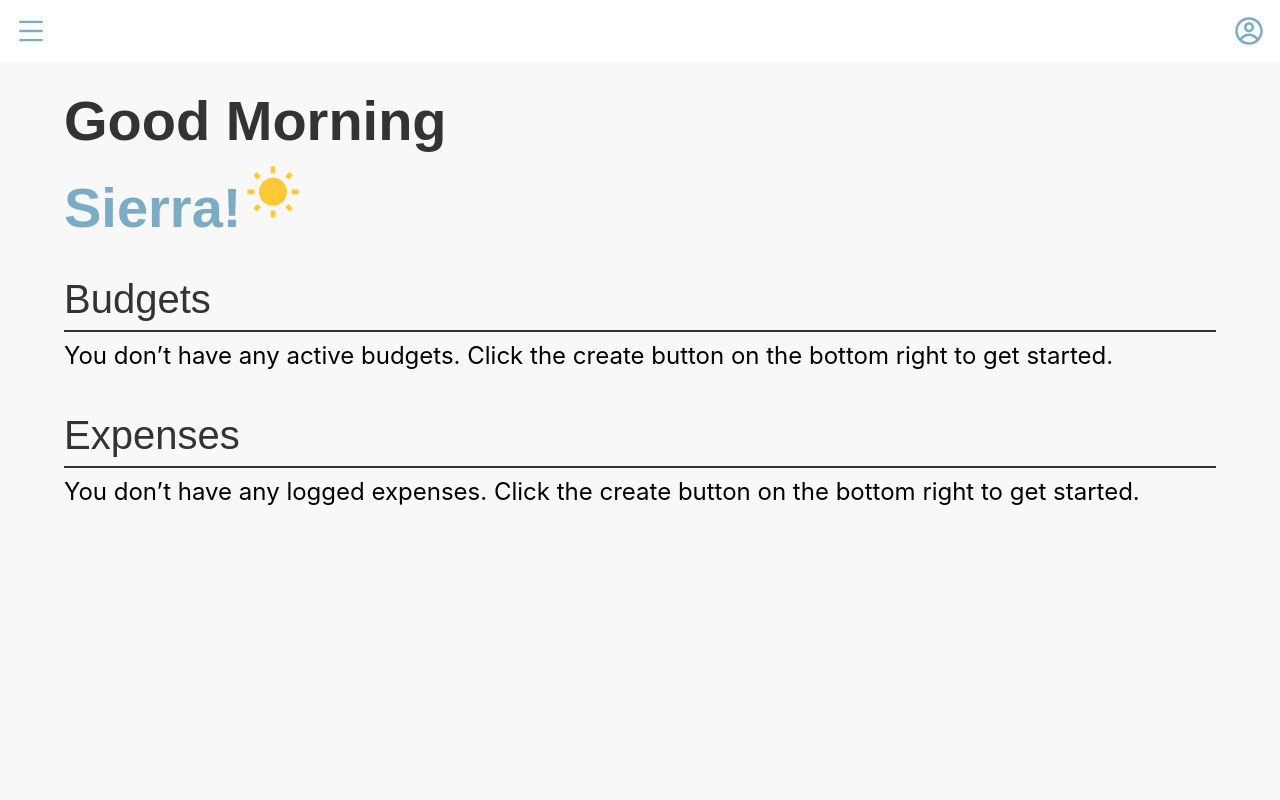
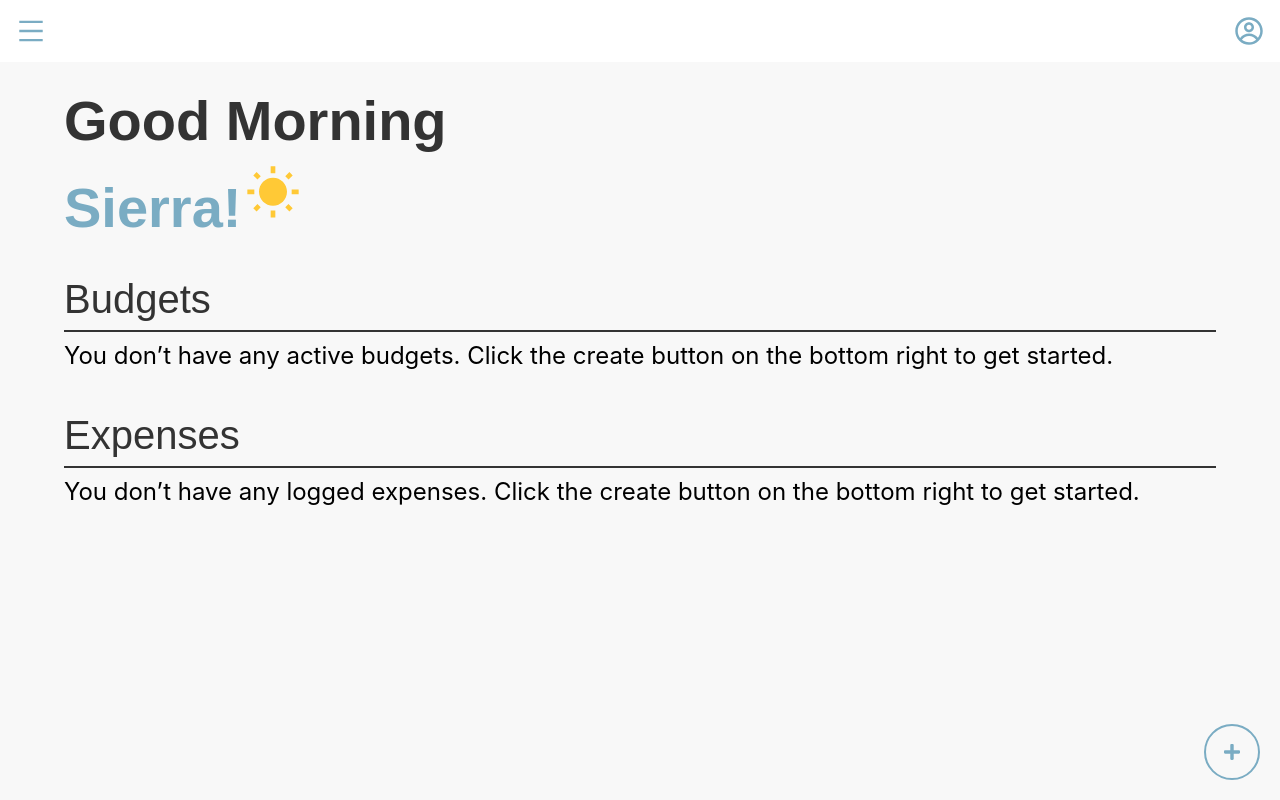
Before and after one commit to Patrickcpoole/simple-budget, a Next.js app in the folder frontend/: page /dashboard in a window 1280 px wide. Built offline with nearby package versions, Linux system fonts and the light colour scheme.

Commit message:
added create button and implemented functionality

```diff
--- a/frontend/app/dashboard/page.tsx
+++ b/frontend/app/dashboard/page.tsx
@@ -1,4 +1,4 @@
-"use client"
+'use client';
 
 import React from 'react';
 
@@ -10,12 +10,10 @@ import Expenses from '../../components/Expenses';
 import CreateButton from '../../components/CreateButton';
 
 // External UI Imports
-import { MdWbSunny } from "react-icons/md";
+import { MdWbSunny } from 'react-icons/md';
 import { Divider } from '@mantine/core';
 
-
 export default function Dashboard() {
-
 	interface Expense {
 		name: string;
 		amount: number;
@@ -28,22 +26,30 @@ export default function Dashboard() {
 		expenses: Expense[];
 	}
 
-    const budgets:Budget[] = [];
-    const expenses:Expense[] = [];
+	const budgets: Budget[] = [];
+	const expenses: Expense[] = [];
 
 	return (
+		<>
 			<div className='w-[90%] pt-4'>
-            <h1>Good Morning <br /><span className='text-primary flex'>Sierra!<MdWbSunny color={'#FFC936'} className='mt- ml-1'/></span></h1>
+				<h1>
+					Good Morning <br />
+					<span className='text-primary flex'>
+						Sierra!
+						<MdWbSunny color={'#FFC936'} className='mt- ml-1' />
+					</span>
+				</h1>
 				<h2 className='mt-4'>Budgets</h2>
-            <Divider size='sm' color='#333'/>
-            <Budgets budgets={budgets}/>
+				<Divider size='sm' color='#333' />
+				<Budgets budgets={budgets} />
 
 				<h2 className='mt-8'>Expenses</h2>
-            <Divider size='sm' color='#333'/>
-            <Expenses expenses={expenses}/>
+				<Divider size='sm' color='#333' />
+				<Expenses expenses={expenses} />
 				{/* <CreateBudget /> */}
 				{/* <CreateExpense /> */}
 			</div>
-
+			<CreateButton />
+		</>
 	);
 }
--- a/frontend/app/layout.tsx
+++ b/frontend/app/layout.tsx
@@ -11,12 +11,17 @@ import { Toaster } from 'react-hot-toast';
 const inter = Inter({ subsets: ['latin'] });
 
 import '@mantine/core/styles.css';
-import { ColorSchemeScript, MantineProvider } from '@mantine/core';
+import { ColorSchemeScript, MantineProvider, createTheme } from '@mantine/core';
 
 export const metadata: Metadata = {
 	title: 'Simple Budget',
 	description: 'The easiest budgeting app you will ever use.',
 };
+
+const theme = createTheme({
+  fontFamily: 'Open Sans, sans-serif',
+  primaryColor: 'var(--color-primary)',
+});
 
 export default function RootLayout({
 	children,
@@ -30,7 +35,13 @@ export default function RootLayout({
 			</head>
 			<body className='bg-background'>
 				<ReduxProvider>
-					<MantineProvider>
+				<MantineProvider
+      theme={{
+        colors: {
+          'primary': ['#7AACC3', '#7AACC3', '#7AACC3', '#7AACC3', '#7AACC3', '#7AACC3', '#7AACC3', '#7AACC3', '#7AACC3', '#7AACC3'],
+        },
+      }}
+    >
 						<header className=''>
 							<Navbar />
 						</header>
--- a/frontend/components/CreateButton.tsx
+++ b/frontend/components/CreateButton.tsx
@@ -1,20 +1,52 @@
+'use client';
+
 import React, { useState } from 'react';
-import './CreateButton.css';
+import { CiCirclePlus } from 'react-icons/ci';
+import { FaPlus } from 'react-icons/fa';
+import {
+	ActionIcon,
+	Button,
+	Group,
+	MantineProvider,
+	createTheme,
+} from '@mantine/core';
 
 const CreateButton: React.FC = () => {
 	const [isOpen, setIsOpen] = useState(false);
+	const [isHovered, setIsHovered] = useState(false);
+
+	const handleMouseEnter = () => {
+		setIsHovered(true);
+	};
+
+	const handleMouseLeave = () => {
+		setIsHovered(false);
+	};
 
 	const handleClick = () => {
+		console.log('clicked');
 		setIsOpen(!isOpen);
 	};
 
 	return (
-    <div className={`create-button ${isOpen ? 'open' : ''}`} onClick={handleClick}>
-      <div className="button-icon">{isOpen ? 'X' : '+'}</div>
+		<div className={`create-button-container ${isOpen ? 'open' : ''}`}>
+
+			<Button
+				color='primary'
+
+				onClick={handleClick}
+				variant={isHovered ? 'filled' : 'outline'}
+				style={{ borderRadius: '50%', width: '4em', height: '4em', borderWidth: '2px', }}
+				onMouseEnter={handleMouseEnter}
+				onMouseLeave={handleMouseLeave}
+			>
+				<FaPlus className='button-icon' size={'10em'}  />
+			</Button>
+
 			{isOpen && (
-        <div className="floating-buttons">
-          <button className="floating-button">Create Budget</button>
-          <button className="floating-button">Create Expense</button>
+				<div className='floating-buttons'>
+					<button className='floating-button'>Create Budget</button>
+					<button className='floating-button'>Create Expense</button>
 				</div>
 			)}
 		</div>
--- a/frontend/globals.css
+++ b/frontend/globals.css
@@ -48,6 +48,71 @@ h4 {
   color: #333;
 }
 
+.create-button-container {
+
+  position: fixed;
+  bottom: 20px;
+  right: 20px;
+  width: 200px;
+  color: #ffffff;
+  border: none;
+  display: flex;
+  align-items: center;
+  justify-content: flex-end;
+  cursor: pointer;
+  transition: background-color 0.3s, transform 0.3s;
+}
+
+.button-icon {
+  font-size: 1.5rem;
+  transition: transform 0.3s;
+}
+
+.button-icon:hover {
+  font-size: 1.5rem;
+  transition: transform 0.3s;
+  color:#fff;
+}
+
+.create-button-container.open .button-icon {
+  transform: rotate(45deg);
+}
+
+.floating-buttons {
+  position: absolute;
+
+  width: auto;
+  bottom: 70px;
+  display: flex;
+  flex-direction: column;
+  gap: 5px;
+  transform: scaleY(0);
+  transform-origin: bottom;
+  transition: transform 0.3s;
+  margin-bottom: 15px;
+}
+
+.create-button-container.open .floating-buttons {
+  transform: scaleY(1);
+}
+
+.floating-button {
+  background-color: #ffffff;
+  border: 2px solid #7AACC3;
+  color: #7AACC3;
+  padding: 4px 16px;
+  border-radius: 25px;
+  cursor: pointer;
+  transition: background-color 0.3s;
+  width: auto;
+
+}
+
+.floating-button:hover {
+  background-color: #7AACC3;
+}
+
+
 @media (max-width: 768px) {
   h1 {
     font-size: 2.5rem;
```
Lines whose indentation alone changed are shown as unchanged.
